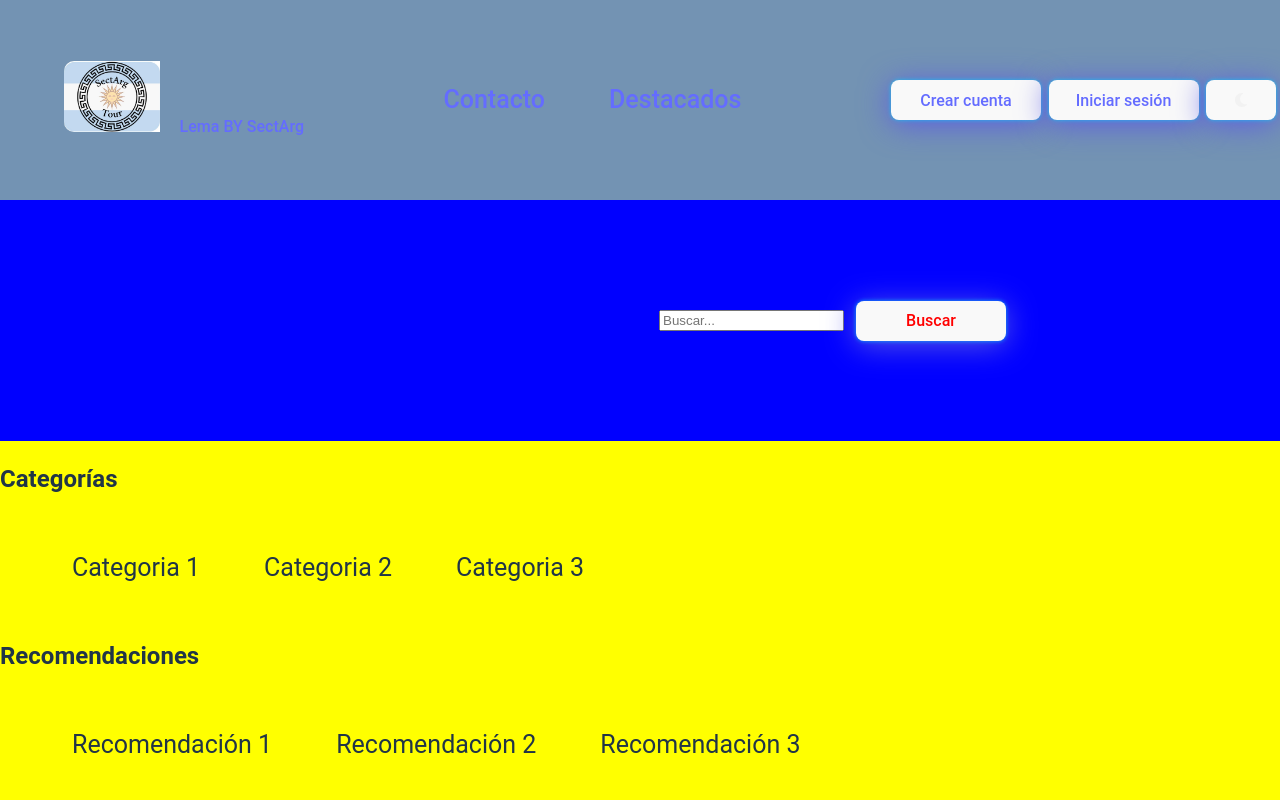
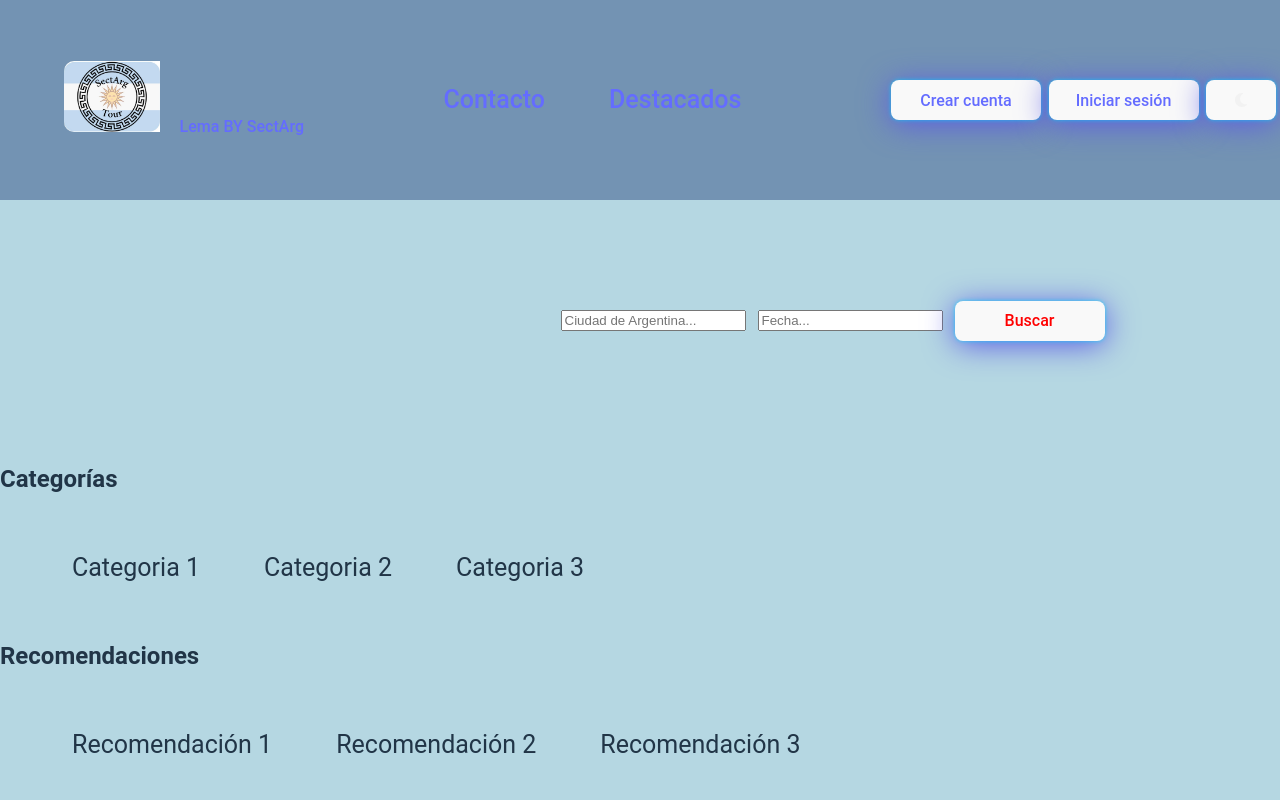
Before and after one commit to ginofrancocba/TIFront, a React (Vite) app: page / in a window 1280 px wide. Shown: the top 800 px of the page. Built offline with nearby package versions, Linux system fonts and the light colour scheme.

Commit message:
se agrego fondo

```diff
--- a/src/Components/Body.css
+++ b/src/Components/Body.css
@@ -1,6 +1,6 @@
 
     body {
-        background-color: yellow; /* Puedes cambiar esto al color que prefieras */
+        background-color: #b5d7e2;
         height: 100%;
         margin: 0;
         padding: 0;
@@ -10,9 +10,7 @@
 
     .buscador {
         width: 200%;
-        background-color: blue;
         padding: 20px;
-
         box-sizing: border-box;
 
     }
@@ -26,3 +24,23 @@
         justify-content: center;
         align-items: center;
     }
+
+    @media (max-width: 600px) {
+        body {
+
+
+
+          /* Estilos específicos para pantallas pequeñas */
+        }
+
+        /* Otros estilos específicos para pantallas pequeñas */
+      }
+
+      /* Estilos para pantallas medianas y grandes */
+      @media (min-width: 601px) {
+        body {
+          /* Estilos específicos para pantallas medianas y grandes */
+        }
+
+        /* Otros estilos específicos para pantallas medianas y grandes */
+      }
--- a/src/Components/Body.jsx
+++ b/src/Components/Body.jsx
@@ -5,6 +5,7 @@ import Recomendaciones from './Recomendaciones';
 import './Body.css';
 
 const Body = () => {
+
   return (
     <><div class='buscador'>
           <Buscador />
--- a/src/Components/Buscador.jsx
+++ b/src/Components/Buscador.jsx
@@ -17,13 +17,21 @@ const Buscador = () => {
     <div>
       <h2>Buscador</h2>
       <form onSubmit={handleSubmit}>
+      <input
+          type="text"
+          value={busqueda}
+          onChange={handleInputChange}
+          placeholder= "Ciudad de Argentina..."
+          className='separacion'
+        />
         <input
           type="text"
           value={busqueda}
           onChange={handleInputChange}
-          placeholder="Buscar..."
+          placeholder= "Fecha..."
           className='separacion'
         />
+
         <button type="submit"  style={{ color: 'red' }}>Buscar</button>
       </form>
     </div>
```
Also changed, not shown: public/images/portada.png (added).
